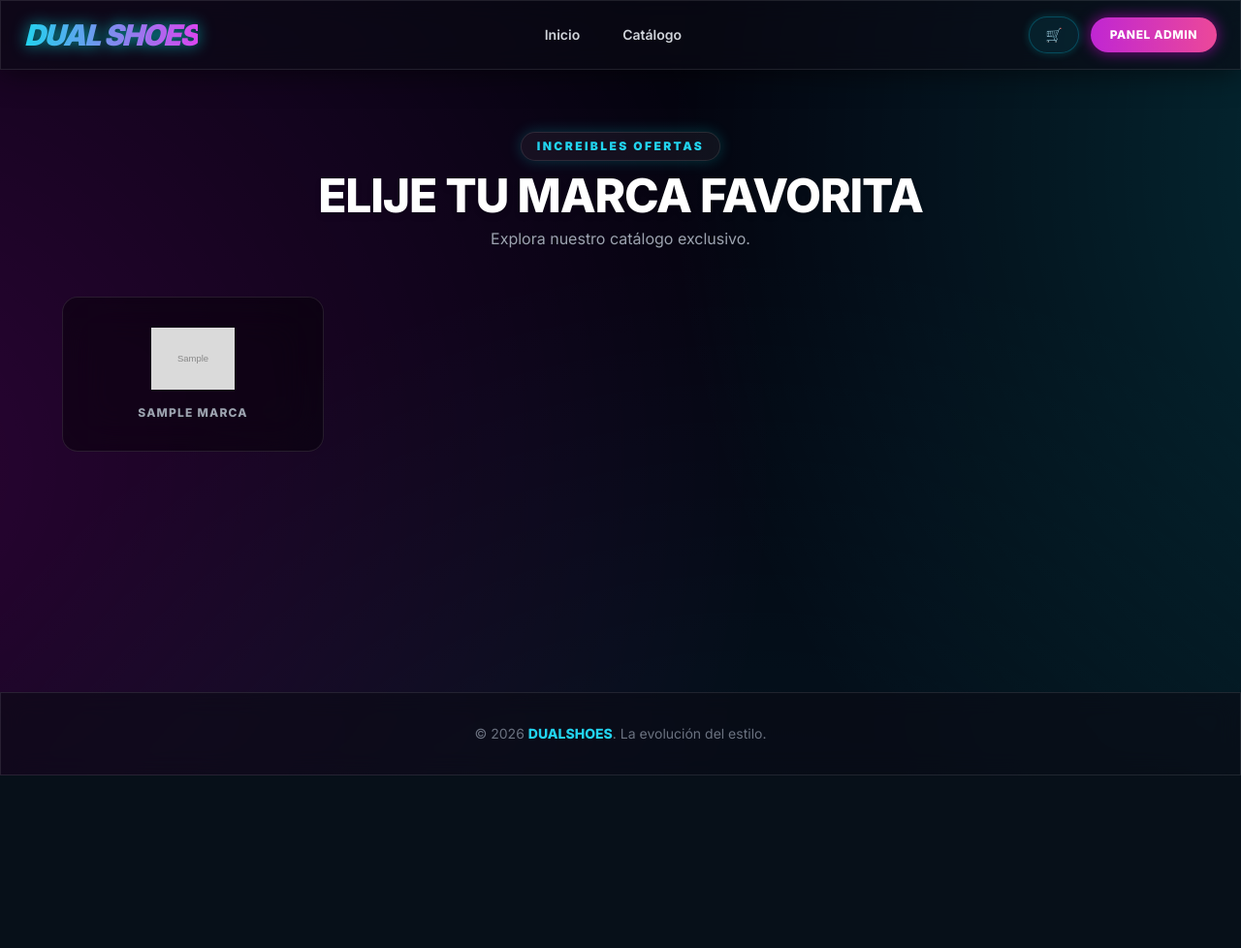
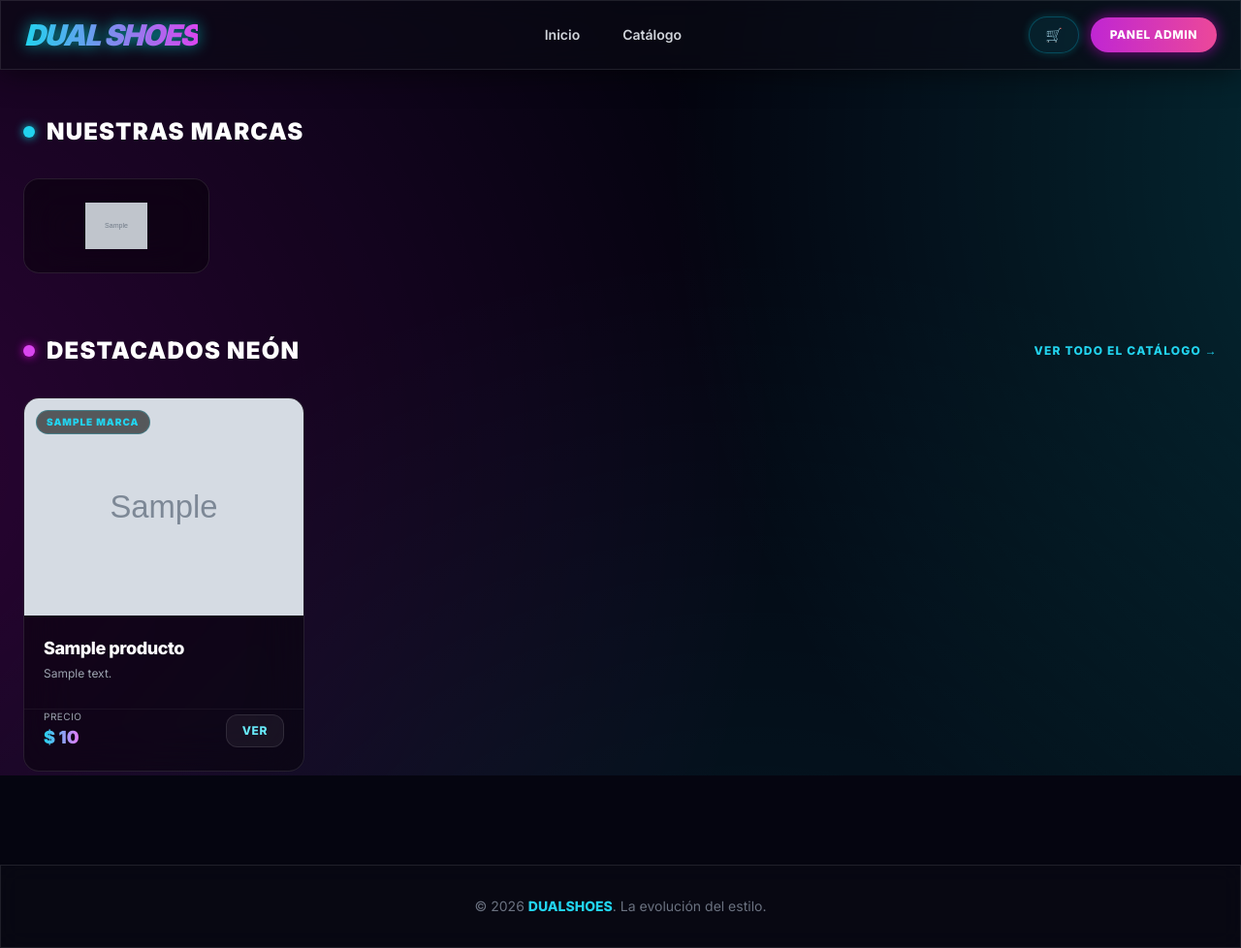
Before and after one commit to julianhenao01-design/tienda_deportiva, a Django app: template tienda/templates/tienda/inicio.html in a window 1280 px wide. Shown: the whole page at 97% size. Before the commit the page ends 800 px from the top, so only its background shows below. Run offline with Django 5.2, Linux system fonts and the light colour scheme; the template is opened without the code that fills it: most values are stand-ins (such as "Sample title", 1, 10 or a date in 2020); grey boxes marked "Sample" are stand-in pictures; some libraries are stand-ins or nearby versions.

Commit message:
feat: actualiza inicio.html con renderizado de marca.logo y tarjetas de estilo neon

```diff
--- a/tienda/templates/tienda/inicio.html
+++ b/tienda/templates/tienda/inicio.html
@@ -1,55 +1,110 @@
 {% extends 'tienda/base.html' %}
+{% load humanize %}
 
 {% block title %}Inicio - Velo Kicks{% endblock %}
 
 {% block content %}
-<div class="max-w-6xl mx-auto py-8">
+<!-- Contenedor Principal -->
+<div class="space-y-16 mt-4">
 
-    <!-- Encabezado Estilizado -->
-    <div class="text-center mb-12">
-        <span class="inline-block py-1.5 px-4 rounded-full bg-white/5 border border-white/10 text-cyan-400 text-xs font-black tracking-[0.2em] uppercase mb-3 shadow-[0_0_15px_rgba(0,255,255,0.2)]">
-            INCREIBLES OFERTAS
-        </span>
-        <h1 class="text-3xl md:text-5xl font-extrabold text-white tracking-tight drop-shadow-md">
-            ELIJE TU MARCA FAVORITA
-        </h1>
-        <p class="text-gray-400 text-sm md:text-base mt-2 max-w-lg mx-auto">
-            Explora nuestro catálogo exclusivo.
-        </p>
+    <!-- Secciones de Marcas (Logos) -->
+    {% if marcas %}
+    <section>
+        <div class="flex items-center justify-between mb-8">
+            <h2 class="text-2xl font-black text-white tracking-wider uppercase flex items-center gap-3">
+                <span class="w-3 h-3 rounded-full bg-cyan-400 shadow-[0_0_10px_rgba(0,255,255,0.8)]"></span>
+                Nuestras Marcas
+            </h2>
         </div>
 
-    <!-- Rejilla de Marcas Clickeables -->
-    <div class="grid grid-cols-2 sm:grid-cols-3 md:grid-cols-4 gap-6">
+        <div class="grid grid-cols-2 sm:grid-cols-3 md:grid-cols-4 lg:grid-cols-6 gap-4">
             {% for marca in marcas %}
-        <a href="{% url 'tienda:catalogo_marca' marca.slug %}"
-           class="group relative bg-black/40 backdrop-blur-xl border border-white/10 rounded-2xl p-6 flex flex-col items-center justify-center min-h-[160px] transition-all duration-300 hover:scale-105 hover:border-cyan-400/80 hover:shadow-[0_0_25px_rgba(0,255,255,0.3)]">
+            <a href="{% url 'tienda:catalogo' %}?marca={{ marca.slug }}"
+               class="group relative bg-black/40 backdrop-blur-xl border border-white/10 hover:border-cyan-400 rounded-2xl p-6 flex flex-col items-center justify-center transition-all duration-300 hover:shadow-[0_0_25px_rgba(0,255,255,0.25)] hover:-translate-y-1">
 
-            <!-- Logotipo de la Marca -->
-            {% if marca.imagen %}
-            <img src="{{ marca.imagen.url }}"
+                {% if marca.logo %}
+                <!-- Render del Logo de la Marca -->
+                <img src="{{ marca.logo.url }}"
                      alt="{{ marca.nombre }}"
-                 class="max-h-16 max-w-[80%] object-contain filter grayscale group-hover:grayscale-0 group-hover:drop-shadow-[0_0_10px_rgba(0,255,255,0.5)] transition-all duration-300">
+                     class="h-10 md:h-12 w-auto object-contain filter brightness-90 group-hover:brightness-100 group-hover:drop-shadow-[0_0_10px_rgba(0,255,255,0.5)] transition-all duration-300">
                 {% else %}
-            <!-- Nombre alternativo si la marca no tiene imagen en Django Admin -->
-            <span class="text-xl font-black text-gray-300 group-hover:text-cyan-400 transition-colors uppercase tracking-wider">
+                <!-- Respaldo en texto si la marca no tiene logo subido -->
+                <span class="text-lg font-black text-gray-300 group-hover:text-cyan-300 tracking-wider">
                         {{ marca.nombre }}
                     </span>
                 {% endif %}
 
-            <!-- Etiqueta inferior de la Marca -->
-            <span class="mt-4 text-xs font-bold uppercase tracking-widest text-gray-400 group-hover:text-fuchsia-400 transition-colors">
-                    {{ marca.nombre }}
+            </a>
+            {% endfor %}
+        </div>
+    </section>
+    {% endif %}
+
+    <!-- Productos Destacados -->
+    {% if productos %}
+    <section>
+        <div class="flex items-center justify-between mb-8">
+            <h2 class="text-2xl font-black text-white tracking-wider uppercase flex items-center gap-3">
+                <span class="w-3 h-3 rounded-full bg-fuchsia-500 shadow-[0_0_10px_rgba(255,0,255,0.8)]"></span>
+                Destacados Neón
+            </h2>
+            <a href="{% url 'tienda:catalogo' %}" class="text-xs font-bold uppercase tracking-widest text-cyan-400 hover:text-cyan-300 hover:underline transition-all">
+                Ver todo el catálogo &rarr;
+            </a>
+        </div>
+
+        <div class="grid grid-cols-1 sm:grid-cols-2 md:grid-cols-3 lg:grid-cols-4 gap-6">
+            {% for producto in productos %}
+            <div class="group bg-black/40 backdrop-blur-xl border border-white/10 hover:border-fuchsia-500/50 rounded-2xl overflow-hidden transition-all duration-300 hover:shadow-[0_0_30px_rgba(255,0,255,0.2)] flex flex-col justify-between">
+
+                <div>
+                    <!-- Imagen del Producto -->
+                    <div class="relative overflow-hidden bg-black/50 h-56 flex items-center justify-center">
+                        {% if producto.imagenes.all %}
+                        <img src="{{ producto.imagenes.first.imagen.url }}"
+                             alt="{{ producto.nombre }}"
+                             class="w-full h-full object-cover object-center group-hover:scale-110 transition-transform duration-500">
+                        {% else %}
+                        <div class="text-gray-600 text-sm font-semibold">Sin Imagen 📷</div>
+                        {% endif %}
+
+                        <!-- Etiqueta de Marca -->
+                        <span class="absolute top-3 left-3 bg-black/60 backdrop-blur-md text-cyan-400 text-[10px] font-black uppercase tracking-widest px-2.5 py-1 rounded-full border border-cyan-400/30">
+                            {{ producto.marca.nombre }}
                         </span>
+                    </div>
 
-            <!-- Glow interior en Hover -->
-            <div class="absolute inset-0 rounded-2xl bg-gradient-to-tr from-fuchsia-500/0 via-transparent to-cyan-500/0 group-hover:from-fuchsia-500/10 group-hover:to-cyan-500/10 transition-all duration-300 pointer-events-none"></div>
+                    <!-- Información -->
+                    <div class="p-5">
+                        <h3 class="font-bold text-white text-lg tracking-tight line-clamp-1 group-hover:text-cyan-300 transition-colors">
+                            {{ producto.nombre }}
+                        </h3>
+                        <p class="text-gray-400 text-xs mt-1 line-clamp-2">
+                            {{ producto.descripcion }}
+                        </p>
+                    </div>
+                </div>
+
+                <!-- Precio y Botón -->
+                <div class="p-5 pt-0 flex items-center justify-between border-t border-white/5 mt-2">
+                    <div>
+                        <span class="block text-[10px] text-gray-400 uppercase tracking-wider">Precio</span>
+                        <span class="text-lg font-black text-transparent bg-clip-text bg-gradient-to-r from-cyan-400 to-fuchsia-400">
+                            $ {{ producto.precio_regular|floatformat:0|intcomma }}
+                        </span>
+                    </div>
+
+                    <a href="{% url 'tienda:detalle_producto' producto.slug %}"
+                       class="px-4 py-2 rounded-xl bg-white/5 hover:bg-cyan-500/20 border border-white/10 hover:border-cyan-400 text-cyan-300 text-xs font-bold uppercase tracking-wider transition-all duration-300 shadow-sm">
+                        Ver
                     </a>
-        {% empty %}
-        <div class="col-span-full text-center py-12 bg-black/30 rounded-2xl border border-white/5">
-            <p class="text-gray-400 font-medium">No hay marcas disponibles por el momento.</p>
+                </div>
+
             </div>
             {% endfor %}
         </div>
+    </section>
+    {% endif %}
 
 </div>
 {% endblock %}
```
Lines whose indentation alone changed are shown as unchanged.
